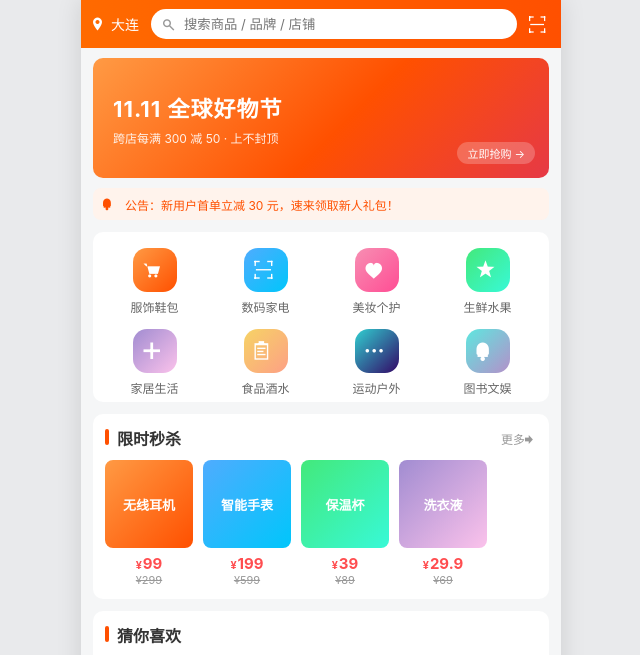
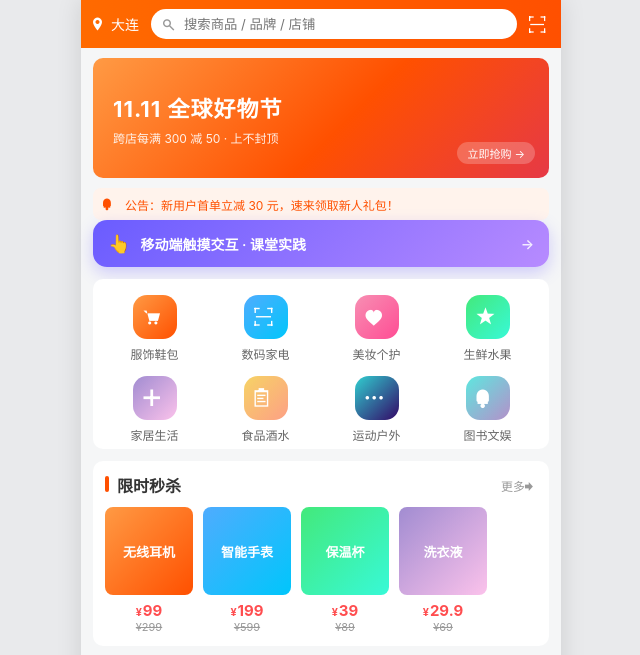
Before and after one commit to han7821/zhangzhonghan209, a plain HTML site: page index.html in a window 1280 px wide. Shown: the top 655 px of the page, without its empty margins (319-959 px from the left). Drawn offline with Linux system fonts and the light colour scheme.

Commit message:
首页: 新增移动端触摸交互课堂实践入口

```diff
--- a/index.html
+++ b/index.html
@@ -41,6 +41,13 @@
       <i class="iconfont icon-bell"></i>
       <span class="zzh-ellipsis zzh-flex1">公告：新用户首单立减 30 元，速来领取新人礼包！</span>
     </div>
+
+    <!-- 课堂实践入口：移动端触摸交互三任务 -->
+    <a href="mobile-lesson/" style="display:flex;align-items:center;gap:10px;margin:0 12px 12px;padding:13px 15px;border-radius:14px;background:linear-gradient(135deg,#6a5cff,#b78bff);color:#fff;font-size:14px;font-weight:600;text-decoration:none;box-shadow:0 6px 16px rgba(106,92,255,.28)">
+      <span style="font-size:18px">👆</span>
+      <span class="zzh-flex1">移动端触摸交互 · 课堂实践</span>
+      <span style="opacity:.85">→</span>
+    </a>
 
     <!-- 金刚区 -->
     <ul class="zzh-cates">
```
